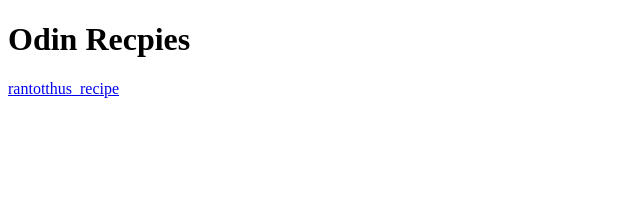
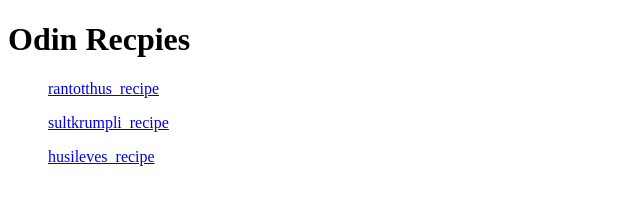
Before and after one commit to domasztosz/odin-recipes, a plain HTML site: page index.html in a window 1280 px wide. Shown: the whole page, without its empty margins (0-640 px from the left). Drawn offline with Linux system fonts and the light colour scheme.

Commit message:
finished product

```diff
--- a/index.html
+++ b/index.html
@@ -8,7 +8,13 @@
 
 <body>
     <h1>Odin Recpies</h1>
-    <p><a href="./pages/rantotthus_recipe.html" target="_self" rel="noreferrer">rantotthus_recipe</a></p>
+
+    <ul>
+        <p><a href="./pages/rantotthus_recipe.html" target="_self" rel="noreferrer">rantotthus_recipe</a></p>
+        <p><a href="./pages/sultkrumpli_recipe.html" target="_self" rel="noreferrer">sultkrumpli_recipe</a></p>
+        <p><a href="./pages/husileves_recipe.html" target="_self" rel="noreferrer">husileves_recipe</a></p>
+    </ul>
+
 </body>
 
 </html>
```
